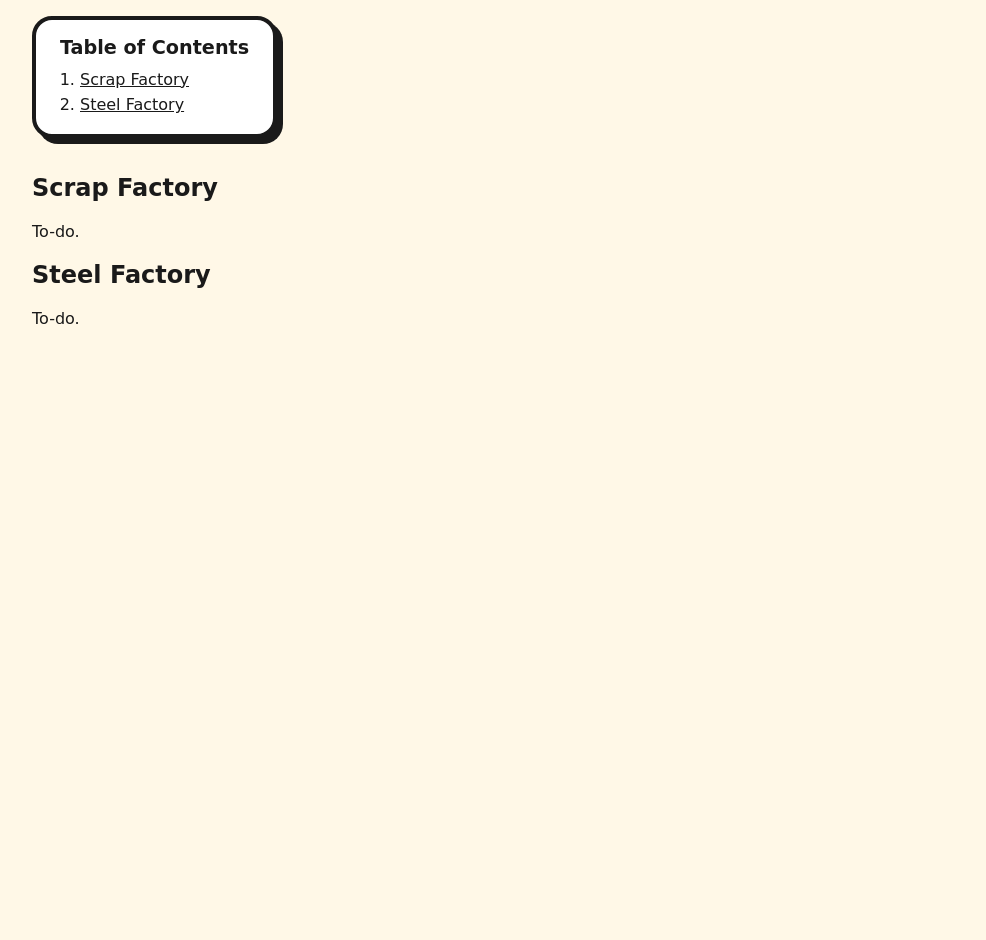
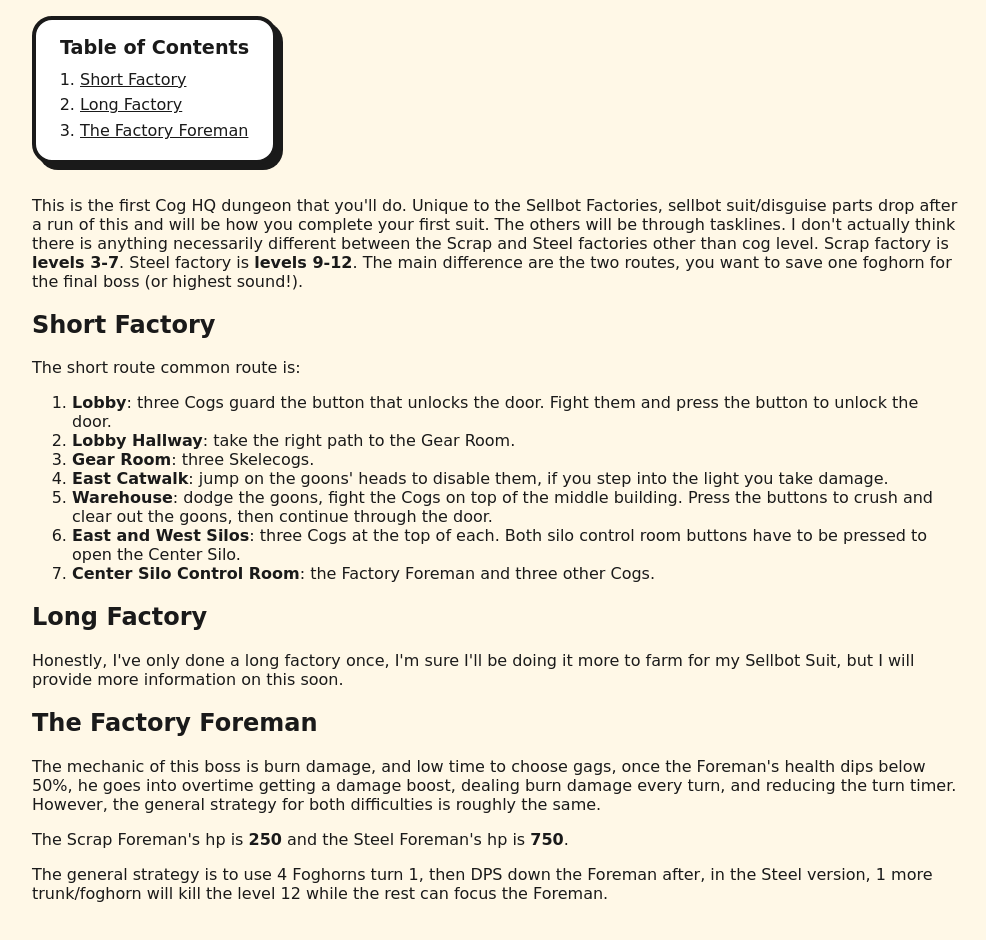
Before and after one commit to ndwu2/toontools, a SvelteKit app: page /guides/sellbot-factories in a window 1280 px wide. Shown: the part 200-1140 px from the top of the page, without its empty margins (144-1130 px from the left). Before the commit the page ends 800 px from the top, so only its background shows below. Built offline with nearby package versions, Linux system fonts and the light colour scheme.

Commit message:
Sellbot factory guide added

```diff
--- a/src/lib/guides.ts
+++ b/src/lib/guides.ts
@@ -17,7 +17,8 @@ export const guideSections: GuideSection[] = [
 		title: 'Getting Started',
 		guides: [
 			{ name: 'General Combat Strategy and Philosophy', path: '/guides/combat-strategy/' },
-			{ name: 'Gag Training + Organic', path: '/guides/gag-training/' }
+			{ name: 'Gag Training, Progression, and Organic', path: '/guides/gag-training/' },
+			{ name: 'Common Terminology', path: '/guides/common-terminology/' }
 		]
 	},
 	{
--- a/src/routes/+page.svelte
+++ b/src/routes/+page.svelte
@@ -6,7 +6,7 @@
 
 <svelte:head>
 	<title>ToonTools · Toontown</title>
-	<meta name="description" content="Free Toontown Rewritten tools." />
+	<meta name="description" content="Tools and guides for Toontown." />
 </svelte:head>
 
 <h1>ToonTools</h1>
--- a/src/routes/guides/combat-strategy/+page.svelte
+++ b/src/routes/guides/combat-strategy/+page.svelte
@@ -3,4 +3,7 @@
 </svelte:head>
 
 <h1>General Combat Strategy and Philosophy</h1>
-<p>To-do.</p>
+<p>Sound combos and strategies is the most popular strategy and many of the guides here will be based
+	around sound. Due to sound being the strongest when all toons on a team use it, it is a great inconvenience
+	to be a soundless character, albeit not unplayable.
+</p>
--- /dev/null
+++ b/src/routes/guides/common-terminology/+page.svelte
@@ -0,0 +1,6 @@
+<svelte:head>
+	<title>Common Terminology Guide · Toontown · ToonTools</title>
+</svelte:head>
+
+<h1>Common Terminology</h1>
+<p>To-do.</p>
--- a/src/routes/guides/gag-training/+page.svelte
+++ b/src/routes/guides/gag-training/+page.svelte
@@ -1,6 +1,6 @@
 <svelte:head>
-	<title>Gag Training + Organic Guide · Toontown · ToonTools</title>
+	<title>Gag Training, Progression, and Organic Guide · Toontown · ToonTools</title>
 </svelte:head>
 
-<h1>Gag Training + Organic</h1>
+<h1>Gag Training, Progression, and Organic</h1>
 <p>To-do.</p>
--- a/src/routes/guides/sellbot-factories/+page.svelte
+++ b/src/routes/guides/sellbot-factories/+page.svelte
@@ -2,8 +2,9 @@
 	import GuideToc from '$lib/components/GuideToc.svelte';
 
 	const sections = [
-		{ id: 'scrap-factory', name: 'Scrap Factory' },
-		{ id: 'steel-factory', name: 'Steel Factory' }
+		{ id: 'short-factory', name: 'Short Factory' },
+		{ id: 'long-factory', name: 'Long Factory' },
+		{ id: 'factory-foreman', name: 'The Factory Foreman' }
 	];
 </script>
 
@@ -15,8 +16,52 @@
 
 <GuideToc {sections} />
 
-<h2 id="scrap-factory">Scrap Factory</h2>
-<p>To-do.</p>
+<p>
+	This is the first Cog HQ dungeon that you'll do. Unique to the Sellbot Factories, sellbot suit/disguise parts drop
+ 	after a run of this and will be how you complete your first suit. The others will be through tasklines.
+	I don't actually think there is anything necessarily different between the Scrap and Steel factories
+	other than cog level. Scrap factory is <strong>levels 3-7</strong>. Steel factory is <strong>levels 9-12</strong>.
+	The main difference are the two routes, you want to save one foghorn for the final boss (or highest sound!).
+</p>
 
-<h2 id="steel-factory">Steel Factory</h2>
-<p>To-do.</p>
+<h2 id="short-factory">Short Factory</h2>
+<p>
+	The short route common route is:
+</p>
+<ol>
+	<li>
+		<strong>Lobby</strong>: three Cogs guard the button that unlocks the door. Fight
+		them and press the button to unlock the door.
+	</li>
+	<li><strong>Lobby Hallway</strong>: take the right path to the Gear Room.</li>
+	<li><strong>Gear Room</strong>: three Skelecogs.</li>
+	<li><strong>East Catwalk</strong>: jump on the goons' heads to disable them, if you step into the light you take damage.</li>
+	<li>
+		<strong>Warehouse</strong>: dodge the goons, fight the Cogs on top of the middle building.
+		Press the buttons to crush and clear out the goons, then continue through the door.
+	</li>
+	<li>
+		<strong>East and West Silos</strong>: three Cogs at the top of each. Both silo control room
+		buttons have to be pressed to open the Center Silo.
+	</li>
+	<li>
+		<strong>Center Silo Control Room</strong>: the Factory Foreman and three other Cogs.
+	</li>
+</ol>
+
+<h2 id="long-factory">Long Factory</h2>
+<p>Honestly, I've only done a long factory once, I'm sure I'll be doing it more
+	to farm for my Sellbot Suit, but I will provide more information on this soon.
+</p>
+
+<h2 id="factory-foreman">The Factory Foreman</h2>
+
+<p>
+	The mechanic of this boss is burn damage, and low time to choose gags, once the Foreman's health
+	dips below 50%, he goes into overtime getting a damage boost, dealing burn damage every turn, and reducing the turn timer.
+	However, the general strategy for both difficulties is roughly the same.
+</p>
+<p>The Scrap Foreman's hp is <strong>250</strong> and the Steel Foreman's hp is <strong>750</strong>.</p>
+<p>The general strategy is to use 4 Foghorns turn 1, then DPS down the Foreman after, in the Steel version, 1 more trunk/foghorn will kill the level 12 while
+	the rest can focus the Foreman.
+</p>
```
